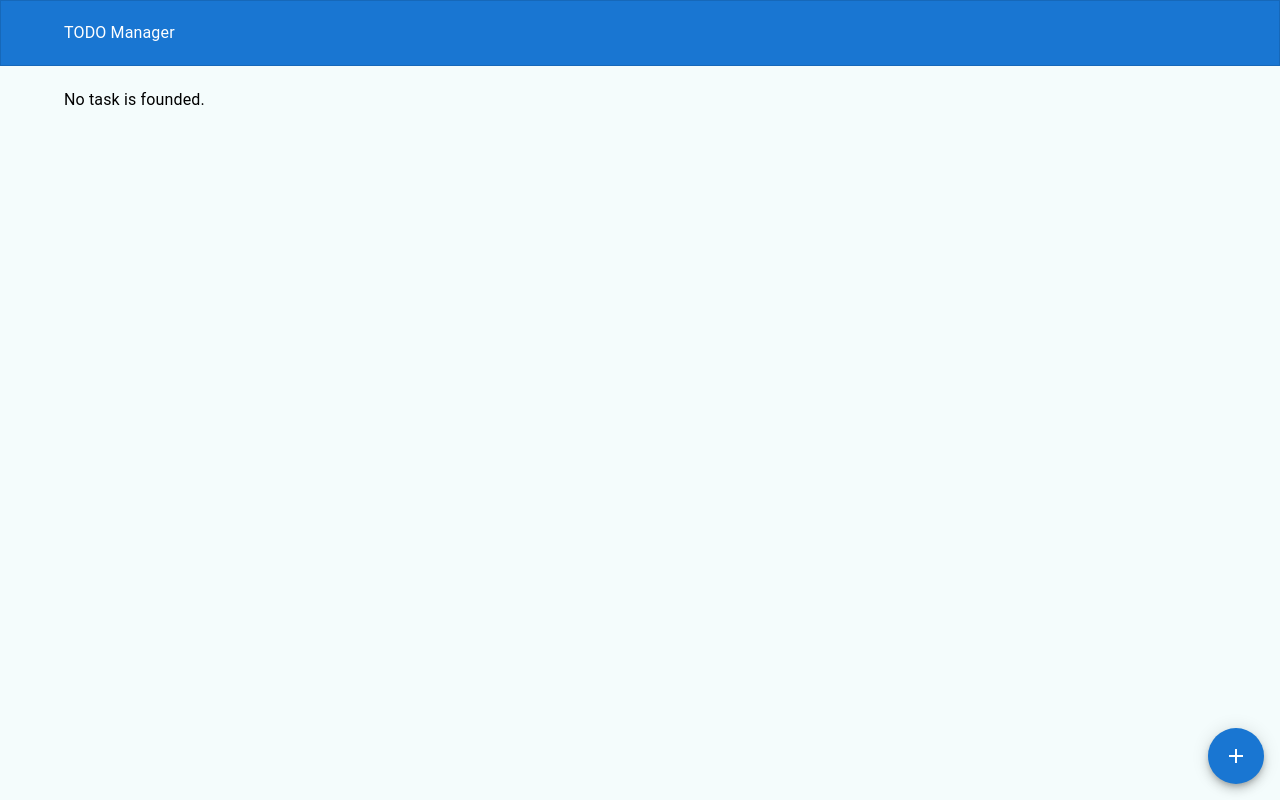
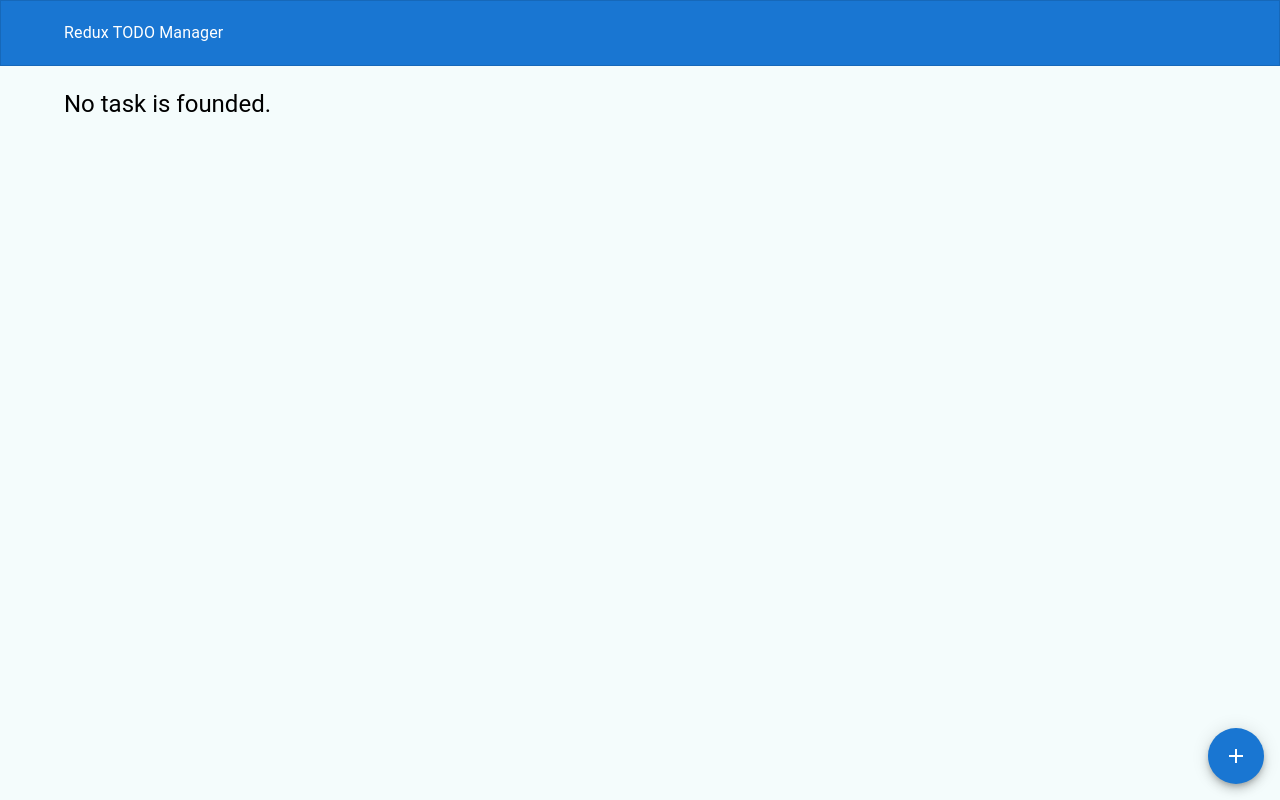
Before and after one commit to BlackIQ/react-redux-tutorial, a React (Create React App) app: page / in a window 1280 px wide. Built offline with nearby package versions, Linux system fonts and the light colour scheme.

Commit message:
Change no task typography

```diff
--- a/src/App.js
+++ b/src/App.js
@@ -58,7 +58,7 @@ function App() {
                 <Toolbar>
                     <Container>
                         <Typography>
-                            TODO Manager
+                            Redux TODO Manager
                         </Typography>
                     </Container>
                 </Toolbar>
@@ -105,7 +105,11 @@ function App() {
                             }
                         </Masonry>
                     :
-                        <Typography>No task is founded.</Typography>
+                        <Typography
+                            variant="h5"
+                        >
+                            No task is founded.
+                        </Typography>
                 }
             </Container>
 
```
